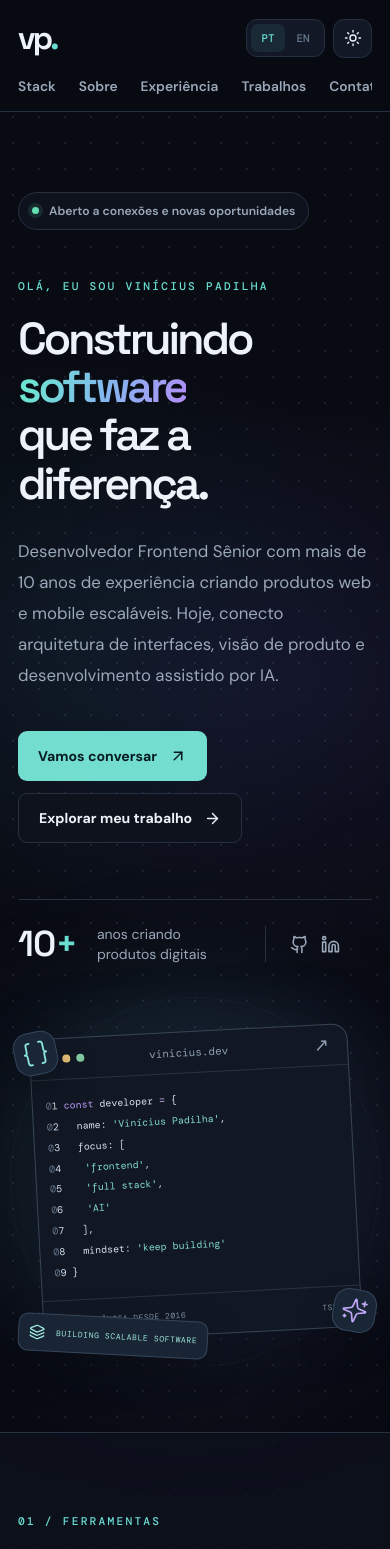
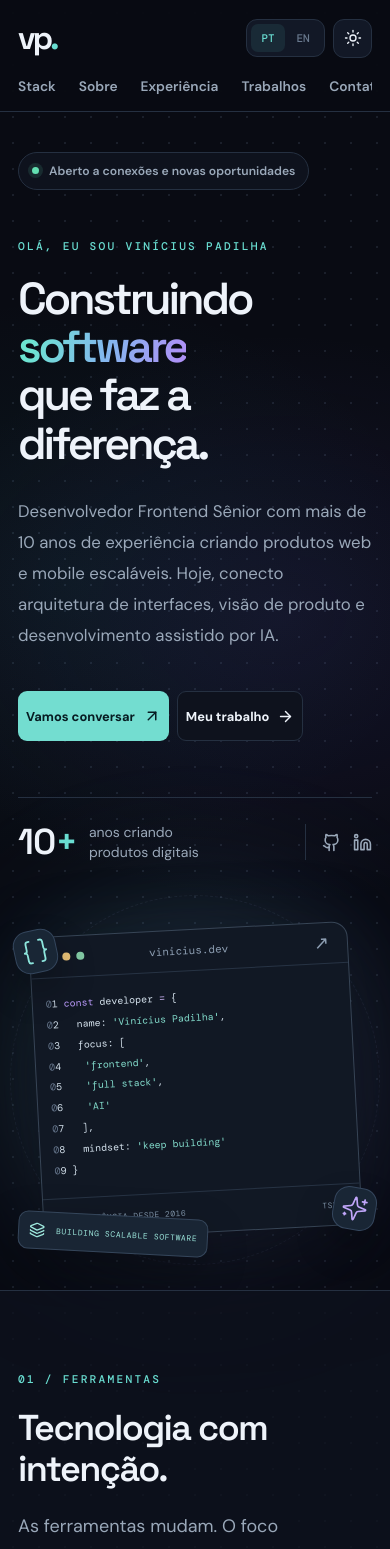
Before and after one commit to padilhavinicius/padilhavinicius.github.io, a React (Vite) app: page / in a window 390 px wide. Shown: the top 1549 px of the page. Built offline with nearby package versions, Linux system fonts and the light colour scheme.

Commit message:
Refine mobile hero spacing and actions

```diff
--- a/src/content.js
+++ b/src/content.js
@@ -12,7 +12,7 @@ export const content = {
     heroTitle: ['Construindo', 'software', 'que faz a diferença.'],
     heroDescription: 'Desenvolvedor Frontend Sênior com mais de 10 anos de experiência criando produtos web e mobile escaláveis. Hoje, conecto arquitetura de interfaces, visão de produto e desenvolvimento assistido por IA.',
     heroPrimary: 'Vamos conversar',
-    heroSecondary: 'Explorar meu trabalho',
+    heroSecondary: 'Meu trabalho',
     heroAside: 'FRONTEND  /  FULL STACK  /  AI',
     years: 'anos criando produtos digitais',
     experienceLabel: 'EXPERIÊNCIA DESDE 2016',
@@ -67,7 +67,7 @@ export const content = {
     heroTitle: ['Building', 'software', 'that makes a difference.'],
     heroDescription: 'Senior Frontend Developer with 10+ years of experience building scalable web and mobile products. Today, I bring together interface architecture, product thinking, and AI-assisted development.',
     heroPrimary: "Let's talk",
-    heroSecondary: 'Explore my work',
+    heroSecondary: 'My work',
     heroAside: 'FRONTEND  /  FULL STACK  /  AI',
     years: 'years building digital products',
     experienceLabel: 'BUILDING SINCE 2016',
--- a/src/main.jsx
+++ b/src/main.jsx
@@ -58,20 +58,20 @@ function App() {
       {isStyleguide ? <Styleguide language={language} theme={theme} /> : <main id="main">
         <section id="home" className="hero relative scroll-mt-36">
           <div className="hero-glow" aria-hidden="true" />
-          <div className="page-width relative grid items-center gap-12 py-20 sm:py-28 lg:grid-cols-[1.1fr_.9fr] lg:gap-14 lg:py-36">
+          <div className="page-width relative grid items-center gap-12 py-10 sm:py-28 lg:grid-cols-[1.1fr_.9fr] lg:gap-14 lg:py-36">
             <div className="relative z-10">
               <div className="status-badge"><span className="status-pulse" />{t.availability}</div>
               <p className="eyebrow mt-12">{t.eyebrow}</p>
               <h1 className="hero-title mt-5">{t.heroTitle[0]} <span className="gradient-text">{t.heroTitle[1]}</span><br />{t.heroTitle[2]}</h1>
               <p className="hero-description mt-7 max-w-[640px]">{t.heroDescription}</p>
-              <div className="mt-10 flex flex-wrap items-center gap-3">
+              <div className="hero-actions mt-10 flex flex-wrap items-center gap-3">
                 <a className="button-primary" href="#contact">{t.heroPrimary}<ArrowUpRight size={18} /></a>
                 <a className="button-secondary" href="#work">{t.heroSecondary}<ArrowRight size={17} /></a>
               </div>
-              <div className="mt-14 flex items-center gap-5 border-t border-line pt-6">
+              <div className="mt-14 flex items-center gap-3 border-t border-line pt-6 sm:gap-5">
                 <div className="font-display text-4xl font-semibold tracking-tight text-main">10<span className="text-accent">+</span></div>
-                <p className="max-w-36 text-sm leading-5 text-muted">{t.years}</p>
-                <span className="mx-1 h-9 w-px bg-line" />
+                <p className="min-w-0 max-w-36 text-sm leading-5 text-muted">{t.years}</p>
+                <span className="ml-auto mr-1 h-9 w-px shrink-0 bg-line sm:mx-1" />
                 <div className="flex items-center gap-3">
                   <a className="social-link" href={links.github} target="_blank" rel="noopener noreferrer" aria-label={`GitHub — ${t.openNew}`}><Github size={19} /></a>
                   <a className="social-link" href={links.linkedin} target="_blank" rel="noopener noreferrer" aria-label={`LinkedIn — ${t.openNew}`}><Linkedin size={19} /></a>
--- a/src/styles.css
+++ b/src/styles.css
@@ -78,7 +78,7 @@ button { cursor: pointer; }
 .contact-section { padding: 115px 0 125px; overflow: hidden; background: color-mix(in srgb,var(--surface) 72%,transparent); }.contact-orb { position: absolute; right: -120px; top: -40px; width: 520px; height: 520px; border-radius: 50%; background: radial-gradient(circle,rgba(80,192,190,.15),rgba(116,79,186,.11) 38%,transparent 70%); pointer-events: none; }
 .footer { border-top: 1px solid var(--line); background: var(--bg); }.footer a { display: inline-flex; align-items: center; gap: 3px; color: var(--muted); font-size: .75rem; transition: color .2s; }
 @media (max-width: 1023px) { .hero-art { height: 400px; max-width: 520px; width: 100%; margin-inline: auto; }.hero { min-height: auto; } }
-@media (max-width: 639px) { .page-width { width: min(100% - 36px,1180px); }.hero-title { font-size: clamp(2.8rem,11vw,4.5rem); }.hero-art { height: 340px; }.editor-card { width: calc(100% - 35px); }.editor-body { font-size: clamp(9px,2.55vw,12px); padding: 16px 13px; }.editor-top { height: 41px; }.editor-bottom { padding-inline: 12px; font-size: 8px; }.art-orbit { width: 300px; height: 300px; }.orbit-two { width: 370px; height: 370px; }.floating-glyph { width: 43px; height: 43px; }.glyph-one { left: -4px; top: 20px; }.glyph-two { right: -4px; bottom: 20px; }.floating-label { left: 0; bottom: -3px; font-size: 8px; padding: 10px; }.section { padding: 80px 0; scroll-margin-top: 124px; }.section-heading { margin-bottom: 32px; }.experience-item { grid-template-columns: 30px 1fr; gap: 10px; }.experience-period { grid-column: 2; grid-row: 1; padding: 0 0 5px; }.experience-item > div { grid-column: 2; }.experience-number { grid-row: 1 / span 2; }.work-card { min-height: 285px; }.contact-section { padding: 90px 0; } }
+@media (max-width: 639px) { .page-width { width: min(100% - 36px,1180px); }.hero-title { font-size: clamp(2.8rem,11vw,4.5rem); }.hero-actions { flex-wrap: nowrap; gap: 8px; }.hero-actions a { white-space: nowrap; gap: 8px; padding-inline: clamp(8px,2vw,14px); font-size: clamp(.72rem,3.3vw,.88rem); }.hero-art { height: 340px; }.editor-card { width: calc(100% - 35px); }.editor-body { font-size: clamp(9px,2.55vw,12px); padding: 16px 13px; }.editor-top { height: 41px; }.editor-bottom { padding-inline: 12px; font-size: 8px; }.art-orbit { width: 300px; height: 300px; }.orbit-two { width: 370px; height: 370px; }.floating-glyph { width: 43px; height: 43px; }.glyph-one { left: -4px; top: 20px; }.glyph-two { right: -4px; bottom: 20px; }.floating-label { left: 0; bottom: -3px; font-size: 8px; padding: 10px; }.section { padding: 80px 0; scroll-margin-top: 124px; }.section-heading { margin-bottom: 32px; }.experience-item { grid-template-columns: 30px 1fr; gap: 10px; }.experience-period { grid-column: 2; grid-row: 1; padding: 0 0 5px; }.experience-item > div { grid-column: 2; }.experience-number { grid-row: 1 / span 2; }.work-card { min-height: 285px; }.contact-section { padding: 90px 0; } }
 @media (prefers-reduced-motion: reduce) { *, *::before, *::after { scroll-behavior: auto !important; transition-duration: .01ms !important; animation-duration: .01ms !important; } }
 
 /* Style guide: examples reuse the portfolio's semantic colors and components. */
```
